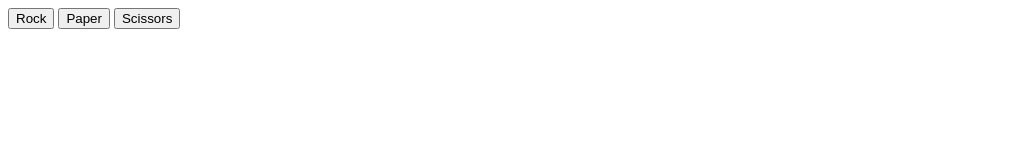
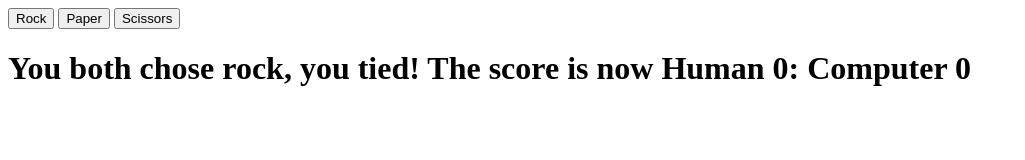
Before and after one commit to MaromEth/RockPaperScissors, a plain HTML site: page index.html in a window 1280 px wide. Both pictures are taken after a click on the button "Rock". Shown: the whole page, without its empty margins (0-1025 px from the left). Drawn offline with Linux system fonts and the light colour scheme.

Commit message:
get game working, display running score, and declare winner

```diff
--- a/index.html
+++ b/index.html
@@ -10,6 +10,10 @@
     <button id="rock" class="button">Rock</button>
     <button id="paper" class="button">Paper</button>
     <button id="scissors" class="button">Scissors</button>
+    <div id="results">
+
+    </div>
     <script src="script.js"></script>
+
 </body>
 </html>
--- a/script.js
+++ b/script.js
@@ -1,5 +1,6 @@
 const buttons = document.querySelectorAll("button")
-
+let humanScore = 0;
+let computerScore = 0;
 
 
 
@@ -8,28 +9,32 @@ let choiceArray = ['rock', 'paper', 'scissors']
 let playRound = function(playerSelection){
     let computerChoice = Math.floor(Math.random()*3)
     let computerSelection = choiceArray[computerChoice]
-    console.log(computerSelection)
-    console.log(playerSelection)
     if(playerSelection === 'rock'){
         if (computerSelection === 'rock'){
             return "You both chose rock, you tied!"
         } else if(computerSelection === 'paper'){
+            computerScore += 1
             return "You lost. Paper beats Rock!"
         } else {
+            humanScore += 1
             return "You won! Rock Beats Scissors"
         }
     }else if(playerSelection === 'paper'){
         if(computerSelection === 'rock'){
+            humanScore += 1
             return "You won! Paper beats Rock!"
         } else if(computerSelection === 'paper'){
             return "You tied. You both chose Paper!"
         } else {
+            computerScore += 1
             return "You lose. Scissors beats Paper!"
         }
     } else if(playerSelection === 'scissors'){
         if(computerSelection === 'rock'){
+            computerScore += 1
             return "You lose. Rock beats Scissors"
       }else if(computerSelection === "paper"){
+        humanScore += 1
         return "You won! Scissors beats Paper!"
       }else{
         return "You tied! You both picked Scissors!"
@@ -38,47 +43,28 @@ let playRound = function(playerSelection){
 
 
 }
+
 function logText(e) {
     return this.id
 }
+const divs = document.querySelector('div')
+const score = document.createElement('h1')
+score.classList.add('score')
+
+const winner = document.createElement('h2')
+winner.classList.add('winner')
+divs.appendChild(score)
+divs.appendChild(winner)
 buttons.forEach(button =>{
     button.addEventListener("click", function(e) {
-    console.log(playRound(this.id))
+    //playRound(this.id)
+    let winText = playRound(this.id)
+    //console.log(winText)
+    score.textContent = `${winText} The score is now Human ${humanScore}: Computer ${computerScore}`
+    if(humanScore >= 5 || computerScore >= 5){
+        score.style.color = "red"
+        winner.textContent = `Winner has been decided`
+    }
 })
 
 });
-/*
-let game = function(){
-
-    /*let humanScore = 0;
-    let computerScore = 0;
-    for(let i=0; i<5; i++){
-        let playerSelection = prompt('Please select rock, paper, or scissors')
-        let lowerPlayerSelection = playerSelection.toLowerCase()
-        let result = playRound(lowerPlayerSelection, getComputerChoice())
-        console.log(result)
-        let win = result.includes('won');
-        let tie = result.includes('tied')
-        console.log(win)
-        console.log(tie)
-        if(win===true){
-            humanScore++
-        }else if(win===false && tie != true){
-            computerScore++
-        }else{
-            continue
-        }
-
-    }
-    if(humanScore > computerScore){
-        console.log(`The score was ${humanScore} you, ${computerScore} computer. You win!`)
-    }else if(humanScore < computerScore){
-        console.log(`The score was ${humanScore} you, ${computerScore} computer. You lose.`)
-    }else{
-        console.log(`The score was ${humanScore} you, ${computerScore} computer. You tied.`)
-    }
-
-   console.log(playerSelection)
-}
-
-game() */
```
